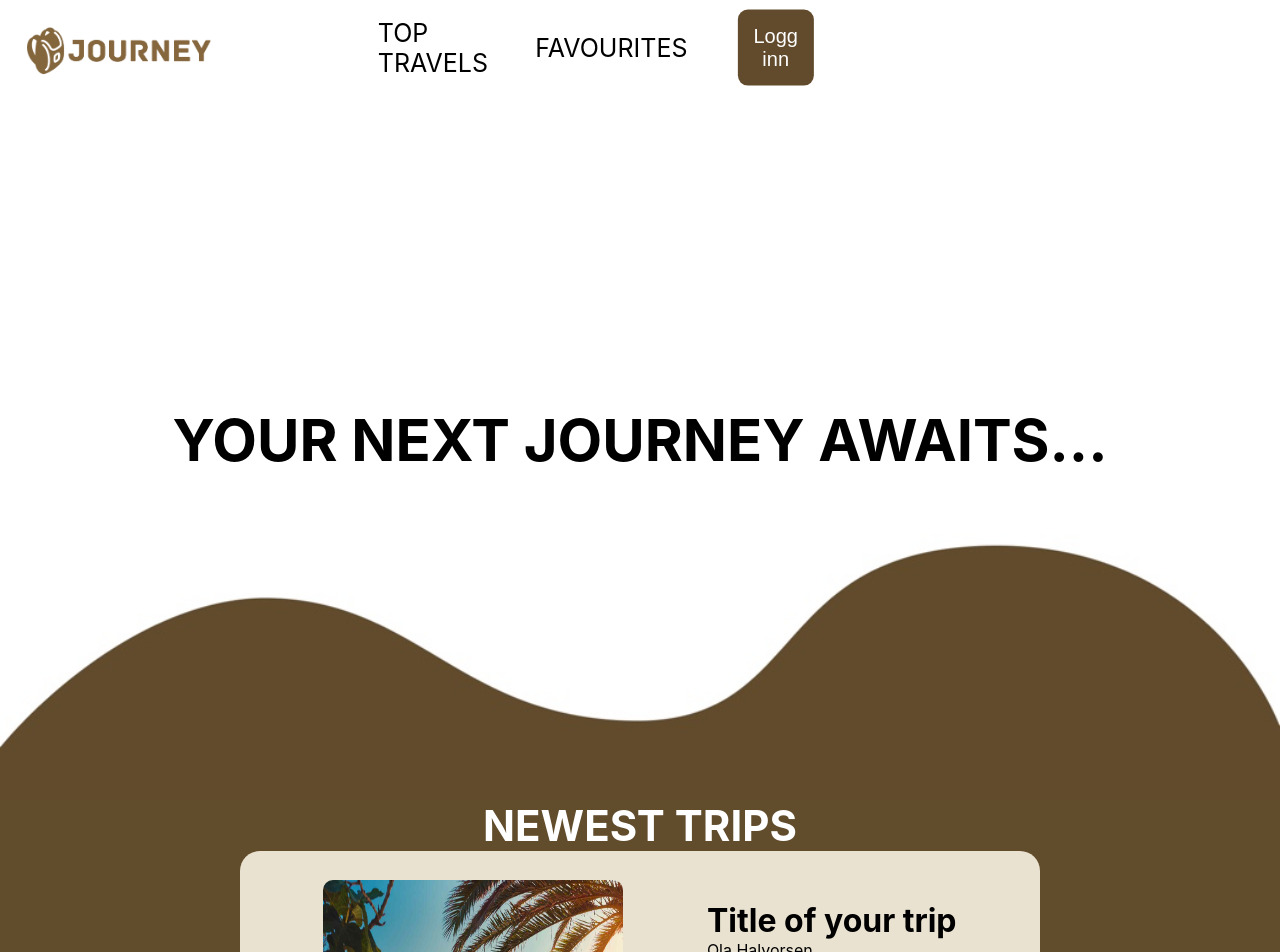
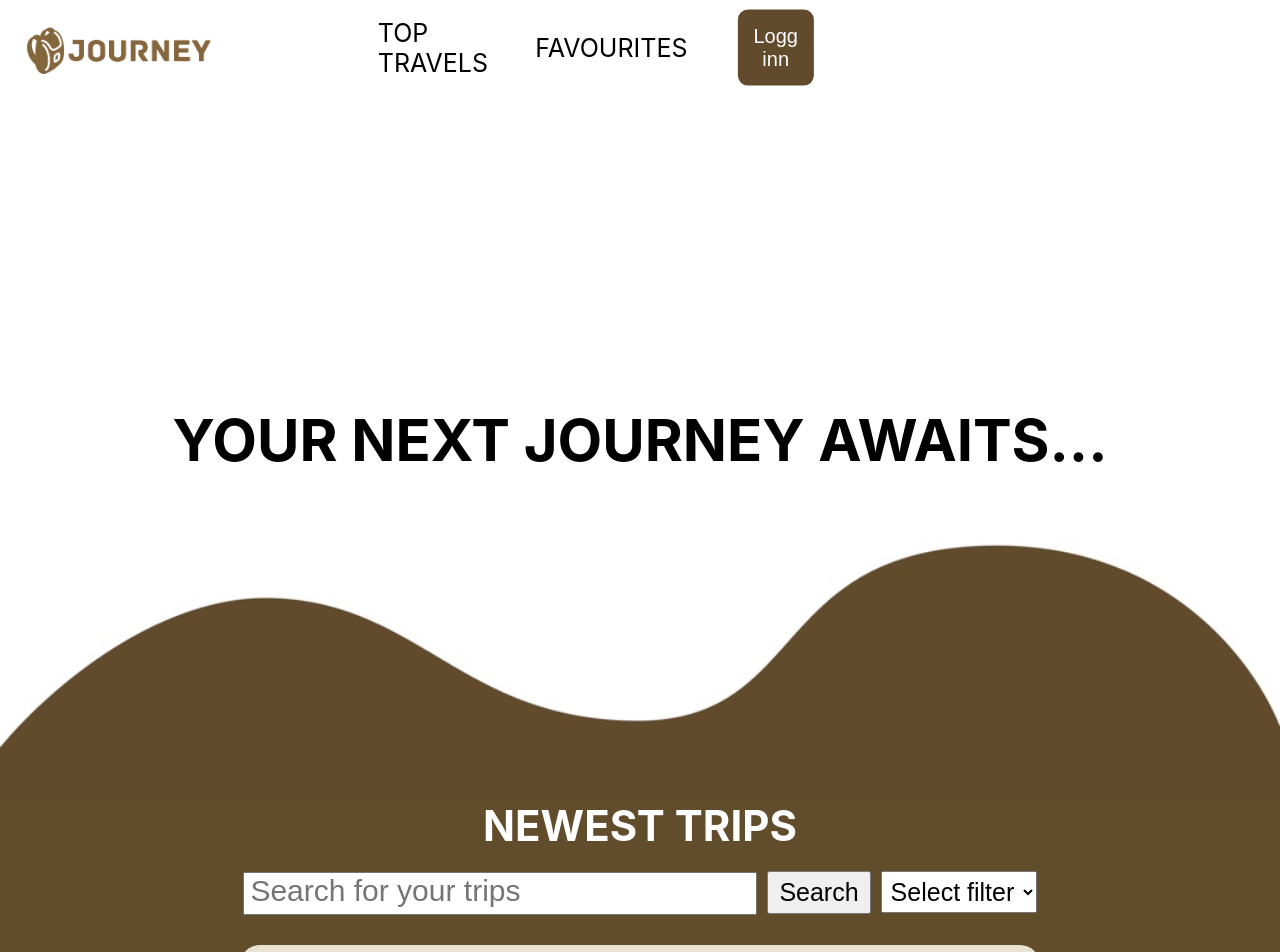
Before and after one commit to Zafewood/Journey, a React (Create React App) app in the folder journey_frontend/: page / in a window 1280 px wide. Shown: the top 952 px of the page. Built offline with nearby package versions, Linux system fonts and the light colour scheme.

Commit message:
Put the searchbar and filter options on HomePage

```diff
--- a/journey_frontend/src/components/Searchbar.jsx
+++ b/journey_frontend/src/components/Searchbar.jsx
@@ -1,10 +1,12 @@
+import '../styles/Searchbar.css';
+
 export default function Searchbar () {
     return (
         <div className="searchbarDiv">
-            <h3> hallo </h3>
             <input className="searchbar" type="text" placeholder="Search for your trips" />
-            <button type="submit" > Search </button>
-            <select className="dropdown" name="filter" id="filter">
+            <button class="searchbutton" type="submit" > Search </button>
+            <select className="filterdropdown" name="filter" id="filter">
+            <option value="none" selected disabled hidden>Select filter</option>
                 <option value="rating">Rating</option>
                 <option value="country">Country</option>
                 <option value="duration">Duration</option>
--- a/journey_frontend/src/pages/HomePage.jsx
+++ b/journey_frontend/src/pages/HomePage.jsx
@@ -1,6 +1,7 @@
 import React from 'react'
 import test from '../assets/bakgrunn.jpg'
 import TripsCard from '../components/Trips/TripsCard'
+import Searchbar from '../components/Searchbar'
 import '../styles/HomePage.css'
 
 function HomePage() {
@@ -12,6 +13,7 @@ function HomePage() {
       <img src={test} alt="" className='background-image' />
       <div className='bottom-content'>
         <h1 className='text-over-image'>NEWEST TRIPS</h1>
+        <div><Searchbar></Searchbar></div>
         <div className='card-view'>
           <TripsCard />
           <TripsCard />
--- a/journey_frontend/src/styles/Searchbar.css
+++ b/journey_frontend/src/styles/Searchbar.css
@@ -1,17 +1,31 @@
 .searchbarDiv {
-    font-size: 100px;
-    position: fixed;
-    top: 50%;
-    left: 50%;
-    transform: translate(-50%,-50%);
-    /* translate: ; */
+    top: 30%;
+    left: 25%;
+    /* transform: translate(-70%,-50%); */
+    padding-bottom: 30px;
+    padding-top: 20px;
+    align-items: center;
+    justify-content: center;
+    flex-direction: column;
+
 }
 
 .searchbar {
-   font-size: 100px;
+  font-size: 30px;
+  margin-right: 10px;
+  width: 500px;
+  padding-inline: 5px;
+  padding-bottom: 5px;
 }
 
-.dropdown {
-padding: 10px;
+.searchbutton {
+  font-size: 25px;
+  padding: 5px 10px;
+}
+
+.filterdropdown {
+  padding: 5px;
+  font-size: 25px;
+  margin-left: 10px;
 
 }
```
